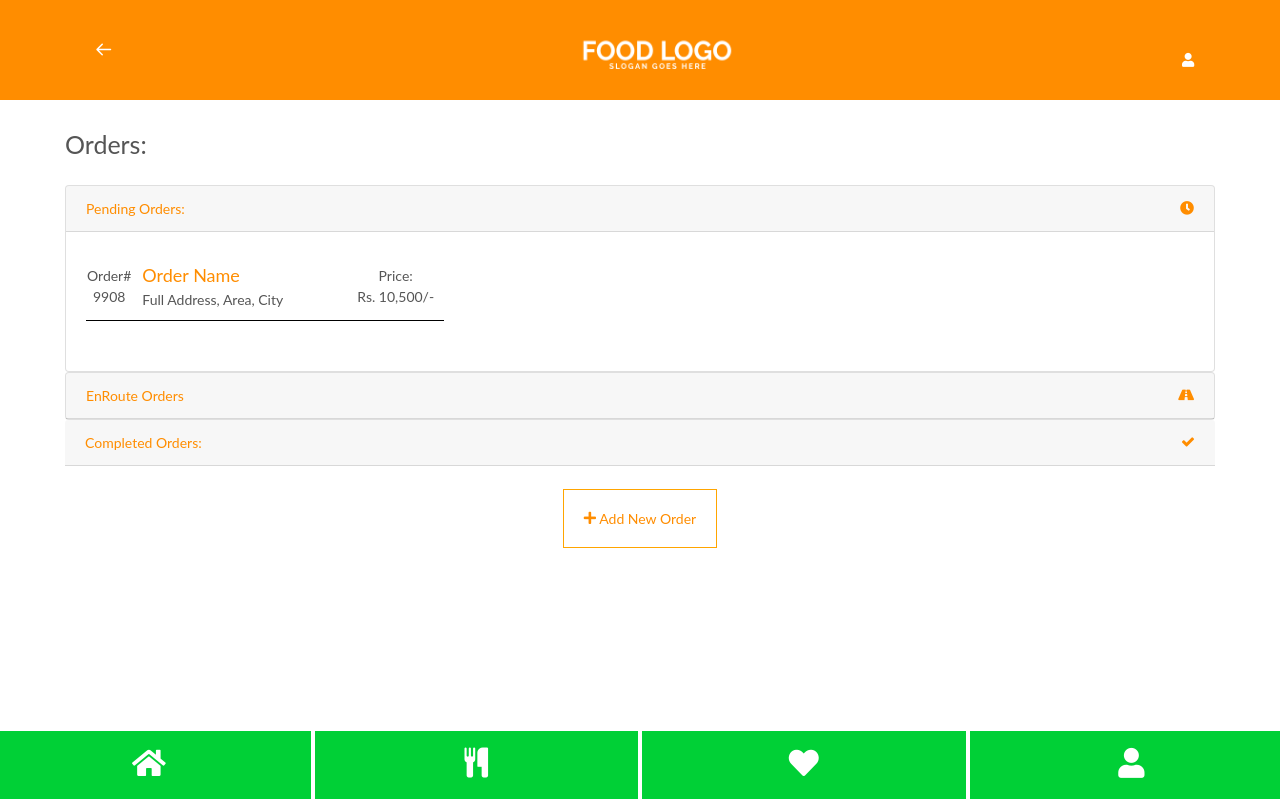
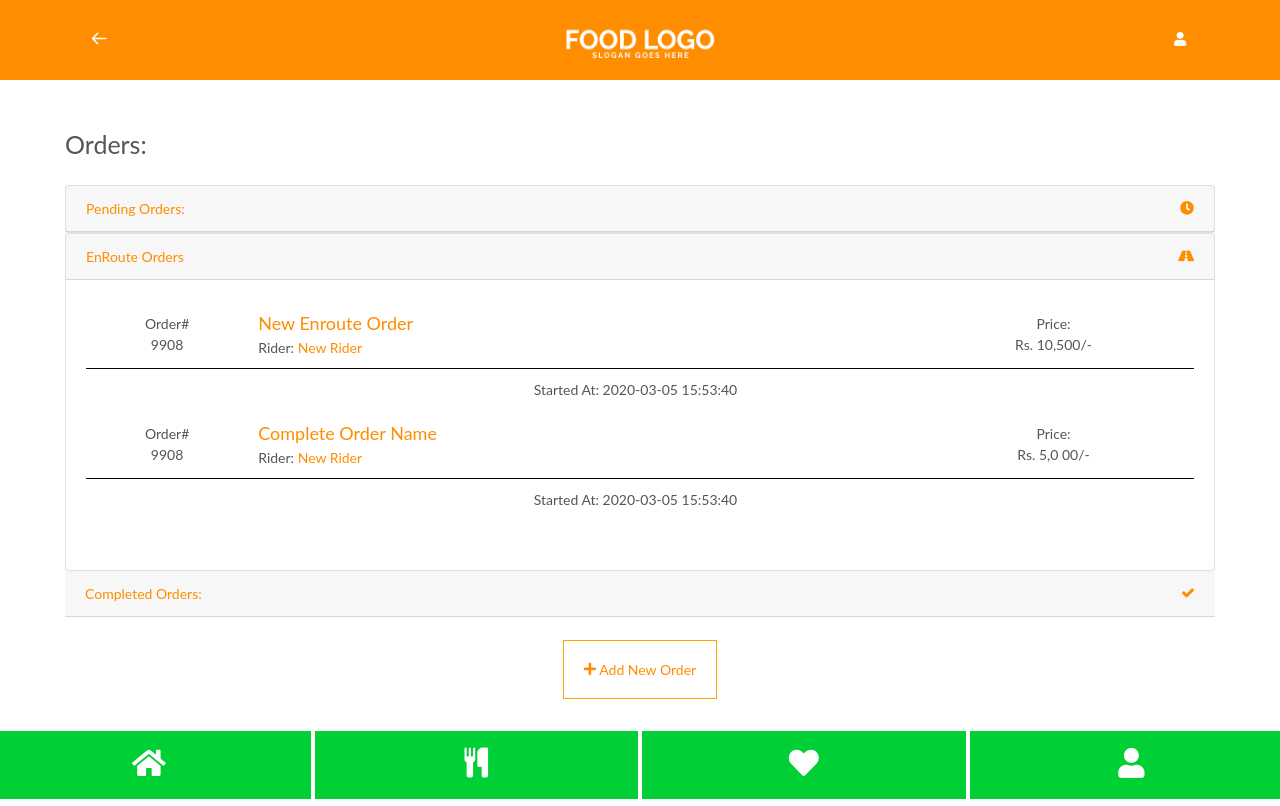
Before and after one commit to projrx/foodapp, a WordPress theme: template admin/orders.php in a window 1280 px wide. Run offline with PHP 8.4 and a stand-in for WordPress, Linux system fonts and the light colour scheme; the site name, menu and one post (Sample post) are stand-ins, and other content is empty.

Commit message:
More Changes

```diff
--- a/admin/custom.css
+++ b/admin/custom.css
@@ -5,7 +5,7 @@
 	color: #fff;
 	position: fixed;
 	width: 100%;
-	height: 100px;
+	height: 80px;
 	z-index: 999999;
 }
 
--- a/admin/include/myheader.php
+++ b/admin/include/myheader.php
@@ -2,16 +2,16 @@
 
 <div class="myheader">
 
-<table class="table">
+<table class="" style="width: 100%">
 	<tr>
 		<td> <button class="btn cir-white" onclick="goBack()"> <i class="icon-line-arrow-left" style="color:#fff"></i>  </button> </td>
 		<td style="width: 70%">
 		<center>
-			<img class="" style="width: 200px;" src="images/logowhite.png"></div>
+			<img class="" style="width: 200px;" src="images/logowhite.png"> &nbsp; &nbsp;
 		</center>
 		 </td>
 		<td>
-		<br> <a href="profile.php"> &nbsp; <i class="icon-user" style="color:#fff"></i>  &nbsp; &nbsp; </a> </td>
+		<a href="index.php"> &nbsp; <i class="icon-user" style="color:#fff"></i>  &nbsp; &nbsp; &nbsp; </a> </td>
 	</tr>
 </table>
 
--- a/admin/login.php
+++ b/admin/login.php
@@ -73,7 +73,7 @@
 				<tr>
 					<td colspan="2">
 						<br>
-						<a  href="riders.php" name="" class="btn mybtn">Sign In </a>
+						<a  href="home.php" name="" class="btn mybtn">Sign In </a>
 					</td>
 				</tr>
 			</table>
--- a/admin/orders.php
+++ b/admin/orders.php
@@ -11,6 +11,9 @@
 			vertical-align: middle !important	;
 			text-align: center;
 			border: 0px solid red !important
+		}
+		.table2{
+			width: 100%
 		}
 		.table2 tr , .table2 td{
 			padding-top: 10px;
@@ -47,7 +50,7 @@
           Pending Orders:
         </a>
       </div>
-      <div id="collapseOne" class="collapse show" data-parent="#accordion">
+      <div id="collapseOne" class="collapse " data-parent="#accordion">
         <div class="card-body">
 
 
@@ -57,17 +60,35 @@
 			<tr class="riderow">
 				<td style="max-width:;">
 				 <span> Order# </span><br>
+				 <span> 9009 </span>
+				</td>
+				<td style="width: 60%">
+				<div style="text-align: left;">
+					<a href="assignorder.php" ><span style="font-size: 18px;"> Order Name </span> </a><br>
+					<span>New Address of Order, Area, City</span>
+				</div>
+				</td>
+				<td style="max-width:;">
+				 <span> Price: </span><br>
+				 <span> Rs. 10,500/- </span>
+				</td>
+			</tr>
+
+
+			<tr class="riderow">
+				<td style="max-width:;">
+				 <span> Order# </span><br>
 				 <span> 9908 </span>
 				</td>
 				<td style="width: 60%">
 				<div style="text-align: left;">
-					<a href="assignorder.php" ><span style="font-size: 18px;"> Order Name </span> </a><br>
+					<a href="assignorder.php" ><span style="font-size: 18px;">Another Order Name </span> </a><br>
 					<span>Full Address, Area, City</span>
 				</div>
 				</td>
 				<td style="max-width:;">
 				 <span> Price: </span><br>
-				 <span> Rs. 10,500/- </span>
+				 <span> Rs. 500/- </span>
 				</td>
 			</tr>
 
@@ -88,7 +109,7 @@
         <span style="float: right;" ><i class="icon-road"> </i></span> EnRoute Orders
       </a>
       </div>
-      <div id="collapseTwo" class="collapse" data-parent="#accordion">
+      <div id="collapseTwo" class="collapse show" data-parent="#accordion">
                <div class="card-body">
 
 		<table class="table2 " style="padding: 1px !important;">
@@ -100,7 +121,7 @@
 				</td>
 				<td style="width: 60%">
 				<div style="text-align: left;">
-					<a href="vieworder.php" ><span style="font-size: 18px;">Complete Order Name </span> </a><br>
+					<a href="vieworder.php" ><span style="font-size: 18px;">New Enroute Order </span> </a><br>
 					<span> Rider: <a href="rider.php">New Rider </a> </span>
 				</div>
 				</td>
@@ -128,7 +149,7 @@
 				</td>
 				<td style="max-width:;">
 				 <span> Price: </span><br>
-				 <span> Rs. 10,500/- </span>
+				 <span> Rs. 5,0	00/- </span>
 				</td>
 			</tr>
 			<tr>
@@ -184,6 +205,81 @@
 			</tr>
 
 
+			<tr class="riderow">
+				<td style="max-width:;">
+				 <span> Order# </span><br>
+				 <span> 9908 </span>
+				</td>
+				<td style="width: 70%">
+				<div style="text-align: left;">
+					<a href="vieworder.php" ><span style="font-size: 18px;">Another Order </span> </a><br>
+					<span> Full Complete Address,  <a href="rider.php">New Rider </a> </span><br>
+
+				 <span> Price: </span>
+				 <span> Rs. 1,000/- </span>
+
+				</div>
+				</td>
+				<td style="max-width:;">
+					<i style="color: orange" class="icon-ok-sign"></i>
+				</td>
+			</tr>
+			<tr>
+				<td colspan="3"><span> Started: 03-05 15:53:40  | Completed: 03-05 15:53:40  </span>
+				</td>
+			</tr>
+
+
+			<tr class="riderow">
+				<td style="max-width:;">
+				 <span> Order# </span><br>
+				 <span> 9908 </span>
+				</td>
+				<td style="width: 70%">
+				<div style="text-align: left;">
+					<a href="vieworder.php" ><span style="font-size: 18px;">Completed Orders Name </span> </a><br>
+					<span> Full Complete Address,  <a href="rider.php">New Rider </a> </span><br>
+
+				 <span> Price: </span>
+				 <span> Rs. 6,500/- </span>
+
+				</div>
+				</td>
+				<td style="max-width:;">
+					<i style="color: orange" class="icon-ok-sign"></i>
+				</td>
+			</tr>
+			<tr>
+				<td colspan="3"><span> Started: 03-05 15:53:40  | Completed: 03-05 15:53:40  </span>
+				</td>
+			</tr>
+
+
+			<tr class="riderow">
+				<td style="max-width:;">
+				 <span> Order# </span><br>
+				 <span> 9908 </span>
+				</td>
+				<td style="width: 70%">
+				<div style="text-align: left;">
+					<a href="vieworder.php" ><span style="font-size: 18px;">Completed Order </span> </a><br>
+					<span> Full Complete Address,  <a href="rider.php">New Rider </a> </span><br>
+
+				 <span> Price: </span>
+				 <span> Rs. 10,500/- </span>
+
+				</div>
+				</td>
+				<td style="max-width:;">
+					<i style="color: orange" class="icon-ok-sign"></i>
+				</td>
+			</tr>
+			<tr>
+				<td colspan="3"><span> Started: 03-05 15:53:40  | Completed: 03-05 15:53:40  </span>
+				</td>
+			</tr>
+
+
 
 		</table>
         </div>
--- a/admin/riders.php
+++ b/admin/riders.php
@@ -11,6 +11,9 @@
 			vertical-align: middle !important	;
 			text-align: center;
 			border: 0px solid red !important
+		}
+		.table2{
+			width: 100%;
 		}
 		.table2 tr , .table2 td{
 			padding-top: 10px;
```
Also changed, not shown: admin/home.php (added, +144 -0 lines), admin/include/footer.php (+11 -6 lines), images/logo - Copy (2).png (added).
